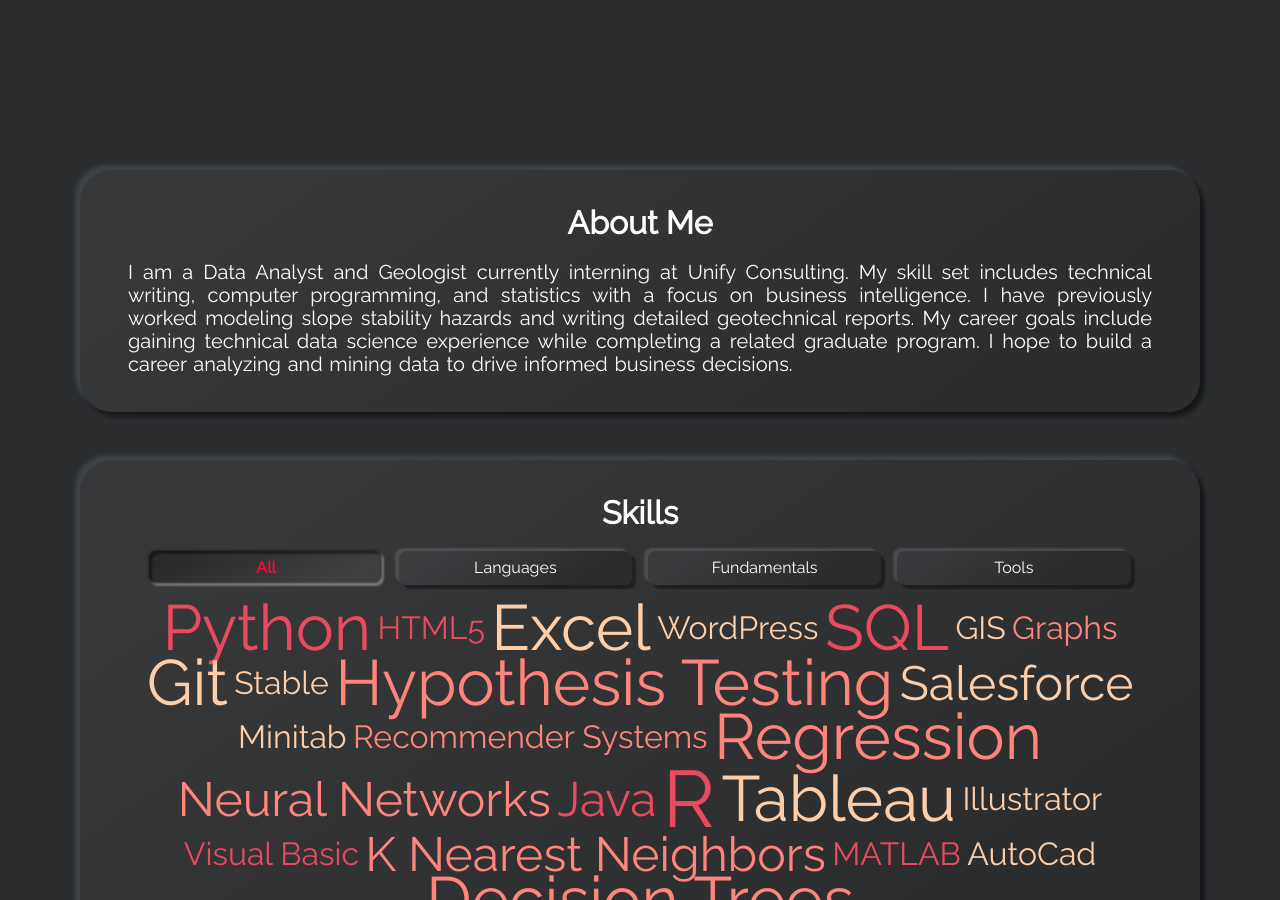
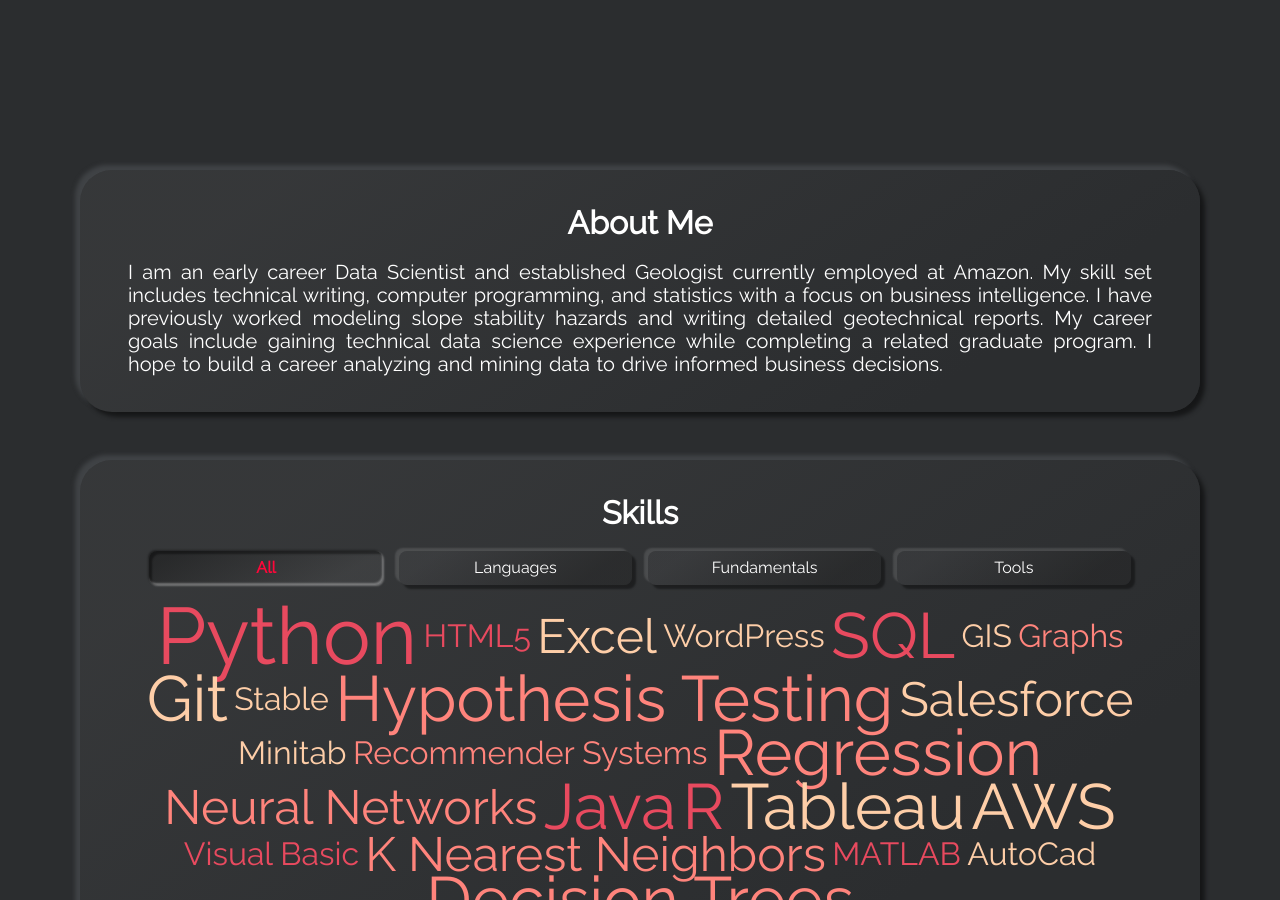
Before and after one commit to jsmith0434/jsmith0434.github.io, a Jekyll site: the page built from index.html, in a window 1280 px wide and 900 px high, scrolled down 890 px. Built offline with Jekyll 4.4.1, drawn with Linux system fonts in a browser that asks for light colours; some of the changed text lies outside the part shown.

```diff
--- a/_config.yml
+++ b/_config.yml
@@ -14,7 +14,7 @@ baseurl: ""
 username: Jessica
 # typing_text: This will be typed before 'scroll down for more'.
 # > set this to your job title, e.g. Fullstack Developer
-typing_text: Data Analyst
+typing_text: Data Scientist
 # email: Your E-Mail address for the email button.
 email: jsmith0434@yahoo.com
 # For every social button you want to display, set your username or userid
@@ -34,7 +34,7 @@ show_aboutme_card: true
 # about_me_title: The will be displayed as the title in the About Me section
 about_me_title: About Me
 # about_me_description: This will be displayed under the title.
-about_me_description: I am a Data Analyst and Geologist currently interning at Unify Consulting. My skill set includes technical writing, computer programming, and statistics with a focus on business intelligence. I have previously worked modeling slope stability hazards and writing detailed geotechnical reports. My career goals include gaining technical data science experience while completing a related graduate program. I hope to build a career analyzing and mining data to drive informed business decisions. </a>
+about_me_description: I am an early career Data Scientist and established Geologist currently employed at Amazon. My skill set includes technical writing, computer programming, and statistics with a focus on business intelligence. I have previously worked modeling slope stability hazards and writing detailed geotechnical reports. My career goals include gaining technical data science experience while completing a related graduate program. I hope to build a career analyzing and mining data to drive informed business decisions. </a>
 
 # SKILLS SECTION
 # show_skills_card:
@@ -53,7 +53,7 @@ show_timeline_card: true
 timeline_title: Education & Experience
 # cv_download_link: The link where you host your cv.
 # > e.g. you share your cv on your dropbox, then add the dropbox link here
-cv_download_link: https://www.dropbox.com/s/3e85jvy1y4qjxe0/Resume.pdf?dl=0
+cv_download_link: https://www.dropbox.com/s/foesond5dbcisge/Resume.pdf?dl=0
 
 # PROJECTS SECTION
 # show_projects_card:
--- a/_data/skills-languages.yml
+++ b/_data/skills-languages.yml
@@ -6,13 +6,13 @@
 #   weight: 5
 
 - name: R
-  weight: 5
+  weight: 4
 
 - name: Java
-  weight: 3
+  weight: 4
 
 - name: Python
-  weight: 4
+  weight: 5
 
 - name: SQL
   weight: 4
--- a/_data/skills-tools.yml
+++ b/_data/skills-tools.yml
@@ -15,13 +15,13 @@
   weight: 4
 
 - name: Excel
-  weight: 4
+  weight: 3
 
 - name: AutoCad
   weight: 2
 
-- name: Illustrator
-  weight: 2
+- name: AWS
+  weight: 4
 
 - name: Salesforce
   weight: 3
```
Also changed, not shown: _data/timeline.yml (+12 -9 lines), 1 other file.
